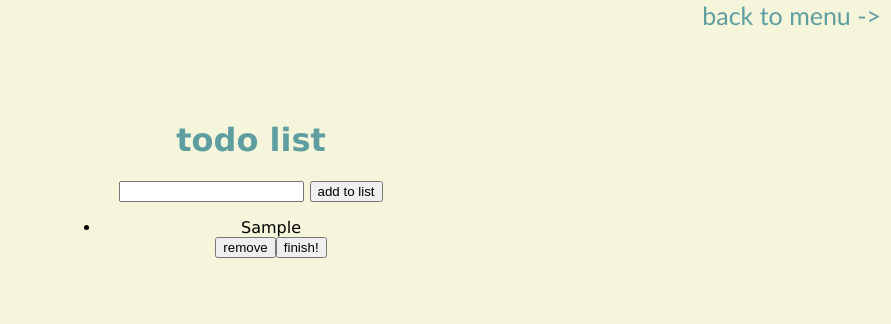
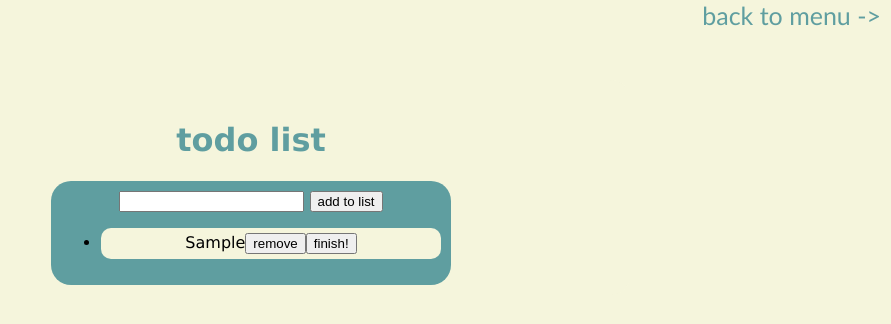
Before and after one commit to sebrai/random_projekts, a plain HTML site: page todolist/index.html in a window 1280 px wide. Both pictures are taken after typing "Sample" into the empty fields and a click on the button "add to list". Shown: the whole page, without its empty margins (389-1280 px from the left). Drawn offline with Linux system fonts and the light colour scheme.

Commit message:
Improve todo list UI styling
Enhanced the appearance of the todo list by adding background color, padding, and border radius to content and todo items in styles.css. Updated index.js to apply the new 'todo_li' class for better visual consistency.

```diff
--- a/styles.css
+++ b/styles.css
@@ -24,6 +24,9 @@ body{
 .content{
     margin: 0 auto;
     width: 50%;
+    background-color: var(--blue);
+    padding: 10px;
+    border-radius: 20px;
 }
 .title{
     color: var(--blue);
@@ -31,6 +34,12 @@ body{
 a{
     color: var(--blue);
     text-decoration: none;
+}
+.todo_li{
+    background-color: var(--offwhite);
+    padding: 5px;
+    border-radius: 10px;
+
 }
 .linkareas {
     background-color: var(--blue);
--- a/todolist/index.js
+++ b/todolist/index.js
@@ -28,12 +28,14 @@ function additem(item) {
         localStorage.setItem("items", JSON.stringify(par_items))
     })
     fn.appendChild(fnt)
+    e.appendChild(rm)
+    e.appendChild(fn)
     box.appendChild(e)
-    box.appendChild(rm)
-    box.appendChild(fn)
+
     if (item.done) {
         e.style.textDecoration = "line-through"
     }
+    box.className = "todo_li"
     list.appendChild(box)
 }
 
```
